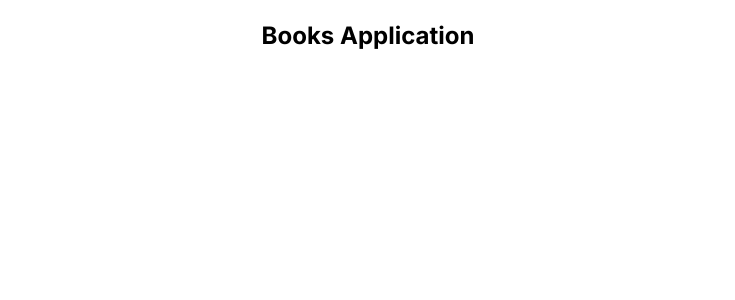
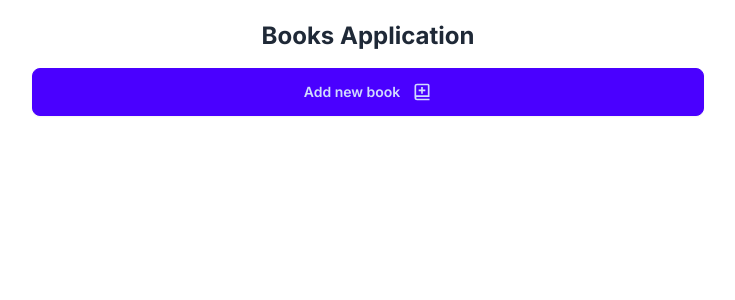
Before and after one commit to ks-nishan/books-app, a Next.js app: page / in a window 1280 px wide. Shown: the top 300 px of the page, without its empty margins (272-1007 px from the left). Built offline with nearby package versions, Linux system fonts and the light colour scheme.

Commit message:
feature: Add books button implemented with daisyUI plugin

```diff
--- /dev/null
+++ b/app/components/AddBook.tsx
@@ -0,0 +1,9 @@
+import { BiBookAdd } from 'react-icons/bi'
+
+function AddBook() {
+  return (
+    <button className='btn btn-primary w-full'>Add new book<BiBookAdd className='ml-1' size={20}/></button>
+  )
+}
+
+export default AddBook
--- a/app/page.tsx
+++ b/app/page.tsx
@@ -1,10 +1,11 @@
-import Image from "next/image";
+import AddBook from "./components/AddBook";
 
 export default function Home() {
   return (
     <main className="md:max-3w-xl sm:max-w-2xl mx-auto mt-4">
       <div className="text-center my-5 flex flex-col gap-4">
         <h2 className="text-2xl font-bold">Books Application</h2>
+        <AddBook />
       </div>
     </main>
   );
--- a/tailwind.config.ts
+++ b/tailwind.config.ts
@@ -15,6 +15,8 @@ const config: Config = {
       },
     },
   },
-  plugins: [],
+  plugins: [
+    require('daisyui'),
+  ],
 };
 export default config;
```
Also changed, not shown: package.json (+5 -4 lines), 1 other file (tests, documents, lock files or other folders).
